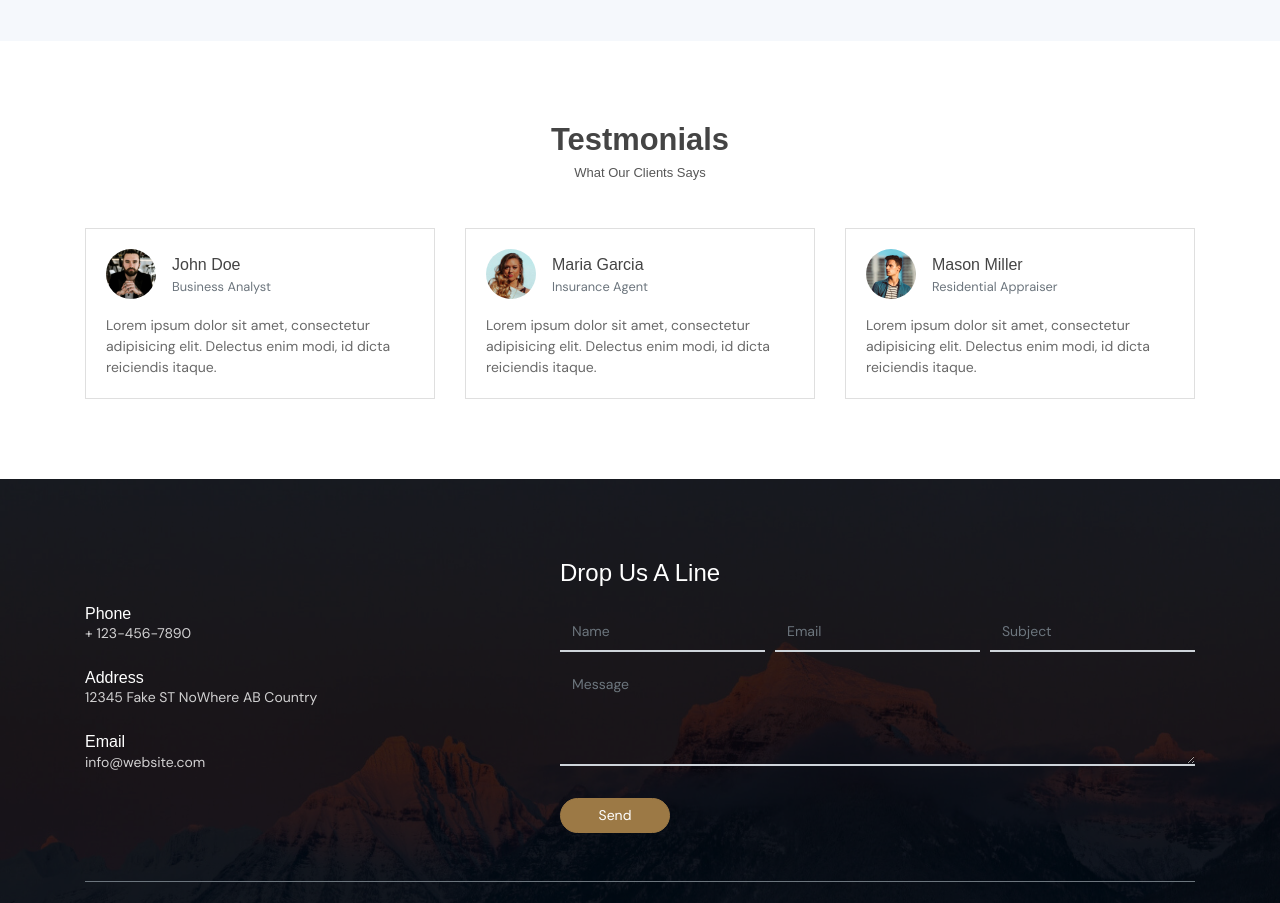
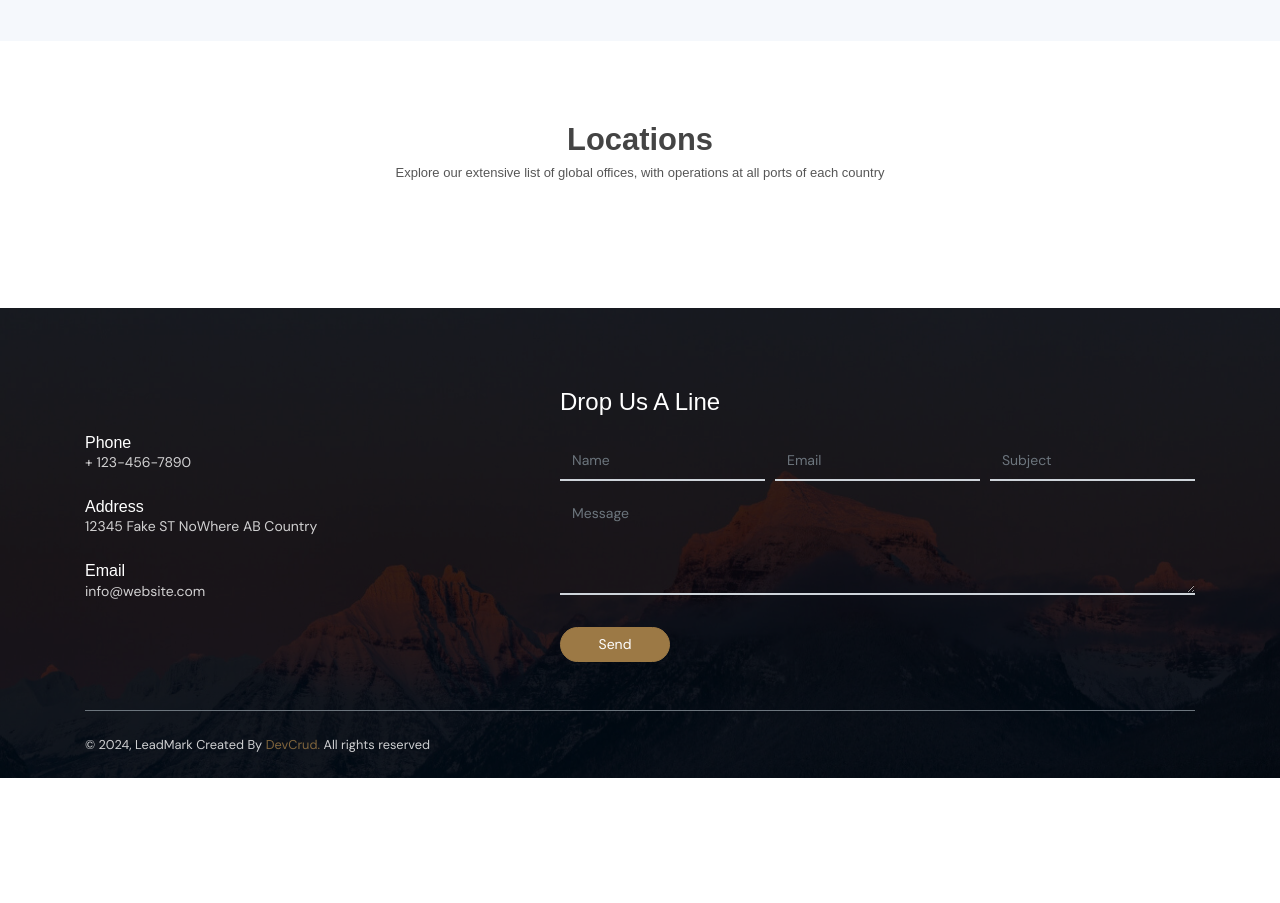
Before and after one commit to ryantusi/WSS, a website: page public_html/index.html in a window 1280 px wide. Shown: the part 3720-4623 px from the top of the page. After the commit the page ends 4498 px from the top, so only its background shows below. Drawn offline with nearby package versions, Linux system fonts and the light colour scheme; a web font is replaced by a local one.

Commit message:
locations

```diff
--- a/public_html/index.html
+++ b/public_html/index.html
@@ -1132,9 +1132,9 @@
     <!-- Testmonial Section -->
     <section class="section" id="testmonial">
         <div class="container">
-            <h6 class="section-title text-center mb-0">Testmonials</h6>
-            <h6 class="section-subtitle mb-5 text-center">What Our Clients Says</h6>
-            <div class="row">
+            <h6 class="section-title text-center mb-0">Locations</h6>
+            <h6 class="section-subtitle mb-5 text-center">Explore our extensive list of global offices, with operations at all ports of each country</h6>
+            <!--<div class="row">
                 <div class="col-md-4 my-3 my-md-0">
                     <div class="card">
                         <div class="card-body">
@@ -1177,7 +1177,7 @@
                         </div>
                     </div>
                 </div>
-            </div>
+            </div>-->
         </div>
     </section>
     <!-- End of Testmonial Section -->
```
